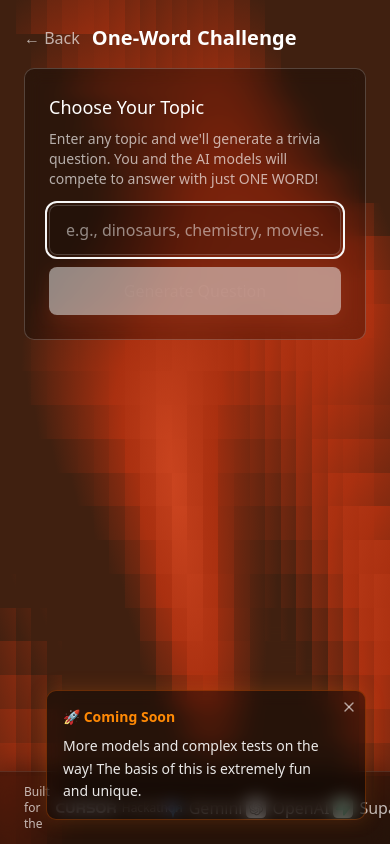
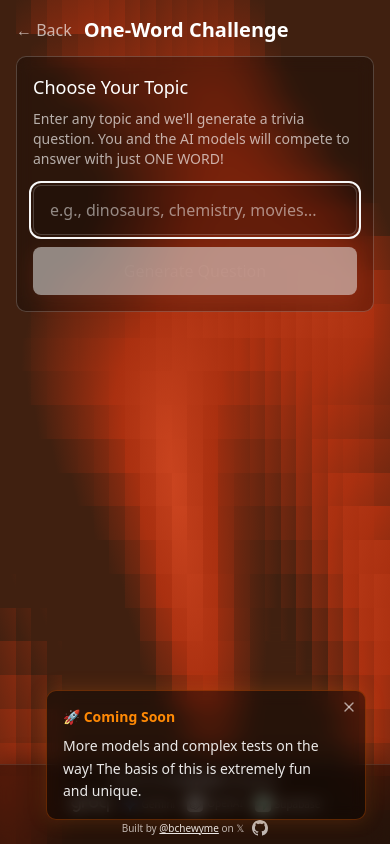
Before and after one commit to bchewy/canyoubeatgroq, a Next.js app: page /oneword in a window 390 px wide. Built offline with nearby package versions, Linux system fonts and the light colour scheme.

Commit message:
Refactor: improve styling and layout across OneWordPage, PlayPage, Footer, and HomeContent components for better responsiveness and visual consistency

```diff
--- a/app/oneword/page.tsx
+++ b/app/oneword/page.tsx
@@ -182,8 +182,8 @@ export default function OneWordPage() {
   }, []);
 
   return (
-    <div className="min-h-screen p-6 pb-32 flex flex-col items-center gap-6">
-      <div className="w-full max-w-2xl space-y-4">
+    <div className="min-h-screen p-4 sm:p-6 pb-32 flex flex-col items-center gap-4 sm:gap-6">
+      <div className="w-full max-w-2xl space-y-3 sm:space-y-4">
         <div className="flex items-center justify-between gap-2">
           <div className="flex items-center gap-3">
             <Link href="/" className="text-white/65 hover:text-white transition">
@@ -201,7 +201,7 @@ export default function OneWordPage() {
 
         {/* Topic Input */}
         {gameState === "topic-input" && (
-          <div className="border border-white/20 rounded-lg p-6 bg-black/30 backdrop-blur-sm space-y-4">
+          <div className="border border-white/20 rounded-lg p-4 sm:p-6 bg-black/30 backdrop-blur-sm space-y-3 sm:space-y-4">
             <div className="text-white">
               <h2 className="text-lg font-medium mb-2">Choose Your Topic</h2>
               <p className="text-sm text-white/65 mb-4">
@@ -237,25 +237,25 @@ export default function OneWordPage() {
 
         {/* Loading */}
         {gameState === "loading" && (
-          <div className="border border-white/20 rounded-lg p-8 bg-black/30 backdrop-blur-sm">
+          <div className="border border-white/20 rounded-lg p-6 sm:p-8 bg-black/30 backdrop-blur-sm">
             <div className="text-center text-white">
-              <div className="text-lg mb-2">Generating question about &quot;{topic}&quot;...</div>
-              <div className="text-sm text-white/65">Using groq/compound-mini</div>
+              <div className="text-base sm:text-lg mb-2">Generating question about &quot;{topic}&quot;...</div>
+              <div className="text-xs sm:text-sm text-white/65">Using groq/compound-mini</div>
             </div>
           </div>
         )}
 
         {/* Countdown */}
         {gameState === "countdown" && question && (
-          <div className="border border-white/20 rounded-lg p-6 bg-black/30 backdrop-blur-sm space-y-4">
-            <div className="text-lg font-medium text-white mb-2">{question.question}</div>
-            <div className="text-center text-6xl font-bold py-8 text-white">{countdown}</div>
+          <div className="border border-white/20 rounded-lg p-4 sm:p-6 bg-black/30 backdrop-blur-sm space-y-3 sm:space-y-4">
+            <div className="text-base sm:text-lg font-medium text-white mb-2">{question.question}</div>
+            <div className="text-center text-4xl sm:text-6xl font-bold py-6 sm:py-8 text-white">{countdown}</div>
           </div>
         )}
 
         {/* Answering */}
         {gameState === "answering" && question && (
-          <div className="border border-white/20 rounded-lg p-6 bg-black/30 backdrop-blur-sm space-y-4">
+          <div className="border border-white/20 rounded-lg p-4 sm:p-6 bg-black/30 backdrop-blur-sm space-y-3 sm:space-y-4">
             <div className="text-lg font-medium text-white mb-4">{question.question}</div>
             <form
               onSubmit={(e) => {
@@ -304,25 +304,25 @@ export default function OneWordPage() {
 
         {/* Judging */}
         {gameState === "judging" && question && (
-          <div className="border border-white/20 rounded-lg p-8 bg-black/30 backdrop-blur-sm">
-            <div className="text-center space-y-4">
-              <div className="text-lg font-medium text-white">Judging answers...</div>
+          <div className="border border-white/20 rounded-lg p-6 sm:p-8 bg-black/30 backdrop-blur-sm">
+            <div className="text-center space-y-3 sm:space-y-4">
+              <div className="text-base sm:text-lg font-medium text-white">Judging answers...</div>
               <div className="flex items-center justify-center gap-2 text-white/65">
                 <div className="w-2 h-2 rounded-full bg-white/80 animate-bounce" style={{ animationDelay: "0ms" }}></div>
                 <div className="w-2 h-2 rounded-full bg-white/80 animate-bounce" style={{ animationDelay: "150ms" }}></div>
                 <div className="w-2 h-2 rounded-full bg-white/80 animate-bounce" style={{ animationDelay: "300ms" }}></div>
               </div>
-              <div className="text-sm text-white/50">Using groq/compound to reason...</div>
+              <div className="text-xs sm:text-sm text-white/50">Using groq/compound to reason...</div>
             </div>
           </div>
         )}
 
         {/* Results */}
         {gameState === "results" && question && judgment && (
-          <div className="space-y-4">
+          <div className="space-y-3 sm:space-y-4">
             {/* Winner Banner */}
             <div
-              className={`border rounded-lg p-6 backdrop-blur-sm ${
+              className={`border rounded-lg p-4 sm:p-6 backdrop-blur-sm ${
                 judgment.winner === "user"
                   ? "bg-green-950/40 border-green-500/40"
                   : judgment.winner === "ai"
@@ -331,7 +331,7 @@ export default function OneWordPage() {
               }`}
             >
               <div
-                className={`text-2xl font-bold mb-2 ${
+                className={`text-xl sm:text-2xl font-bold mb-2 ${
                   judgment.winner === "user"
                     ? "text-green-400"
                     : judgment.winner === "ai"
@@ -343,46 +343,46 @@ export default function OneWordPage() {
                 {judgment.winner === "ai" && "🤖 AI Wins"}
                 {judgment.winner === "tie" && "🤝 It&apos;s a Tie!"}
               </div>
-              <div className="text-sm text-white/80">
+              <div className="text-xs sm:text-sm text-white/80">
                 Question: <span className="font-medium">{question.question}</span>
               </div>
             </div>
 
             {/* Judge Reasoning */}
-            <div className="border border-white/20 rounded-lg p-4 bg-black/30 backdrop-blur-sm">
-              <div className="text-sm font-semibold text-white/80 mb-2">
+            <div className="border border-white/20 rounded-lg p-3 sm:p-4 bg-black/30 backdrop-blur-sm">
+              <div className="text-xs sm:text-sm font-semibold text-white/80 mb-2">
                 🧠 Judge&apos;s Reasoning (groq/compound):
               </div>
-              <div className="text-sm text-white/90 whitespace-pre-wrap font-mono bg-black/20 p-3 rounded">
+              <div className="text-xs sm:text-sm text-white/90 whitespace-pre-wrap font-mono bg-black/20 p-2 sm:p-3 rounded">
                 {judgment.reasoning}
               </div>
             </div>
 
             {/* User Answer */}
-            <div className="border border-white/20 rounded-lg p-4 bg-black/30 backdrop-blur-sm">
-              <div className="flex items-center justify-between">
-                <div>
-                  <div className="text-sm text-white/65">Your Answer:</div>
-                  <div className="text-lg font-medium text-white">{userAnswer}</div>
+            <div className="border border-white/20 rounded-lg p-3 sm:p-4 bg-black/30 backdrop-blur-sm">
+              <div className="flex items-center justify-between gap-2">
+                <div className="min-w-0 flex-1">
+                  <div className="text-xs sm:text-sm text-white/65">Your Answer:</div>
+                  <div className="text-base sm:text-lg font-medium text-white truncate">{userAnswer}</div>
                 </div>
-                <div className="text-right">
+                <div className="text-right flex-shrink-0">
                   <div
-                    className={`text-xl font-bold ${
+                    className={`text-base sm:text-xl font-bold ${
                       judgment.userCorrect ? "text-green-400" : "text-red-400"
                     }`}
                   >
                     {judgment.userCorrect ? "✓ Correct" : "✗ Incorrect"}
                   </div>
-                  <div className="text-sm text-white/65">{userTimeMs} ms</div>
+                  <div className="text-xs sm:text-sm text-white/65">{userTimeMs} ms</div>
                 </div>
               </div>
             </div>
 
             {/* AI Results */}
-            <div className="border border-white/20 rounded-lg p-4 bg-black/30 backdrop-blur-sm">
-              <div className="text-sm font-semibold text-white/80 mb-3">AI Models:</div>
+            <div className="border border-white/20 rounded-lg p-3 sm:p-4 bg-black/30 backdrop-blur-sm">
+              <div className="text-xs sm:text-sm font-semibold text-white/80 mb-3">AI Models:</div>
               {judgment.aiResults.length === 0 ? (
-                <div className="text-sm text-amber-400/80 py-4 text-center">
+                <div className="text-xs sm:text-sm text-amber-400/80 py-4 text-center">
                   No AI model results available. This may happen if the API is slow or there was an error.
                   <div className="text-xs text-white/50 mt-2">Check the console for details.</div>
                 </div>
@@ -393,11 +393,11 @@ export default function OneWordPage() {
                     return (
                       <div
                         key={ai.model}
-                        className="flex items-center justify-between py-2 border-b border-white/10 last:border-0"
+                        className="flex items-center justify-between py-2 border-b border-white/10 last:border-0 gap-2"
                       >
-                        <div className="flex items-center gap-2">
+                        <div className="flex items-center gap-1.5 sm:gap-2 min-w-0 flex-1">
                           <span
-                            className={`text-lg ${
+                            className={`text-base sm:text-lg flex-shrink-0 ${
                               ai.correct ? "text-green-400" : "text-red-400"
                             }`}
                           >
@@ -406,14 +406,14 @@ export default function OneWordPage() {
                           <ModelIcon
                             provider={aiResult?.provider}
                             modelName={ai.model}
-                            className="w-4 h-4"
+                            className="w-3 h-3 sm:w-4 sm:h-4 flex-shrink-0"
                           />
-                          <span className="text-white font-medium">{ai.model}</span>
+                          <span className="text-xs sm:text-sm text-white font-medium truncate">{ai.model}</span>
                         </div>
-                        <div className="text-right">
-                          <div className="text-white font-mono">{ai.answer || "(no answer)"}</div>
+                        <div className="text-right flex-shrink-0">
+                          <div className="text-xs sm:text-sm text-white font-mono">{ai.answer || "(no answer)"}</div>
                           {aiResult && (
-                            <div className="text-xs text-white/50">{aiResult.timeMs} ms</div>
+                            <div className="text-[10px] sm:text-xs text-white/50">{aiResult.timeMs} ms</div>
                           )}
                         </div>
                       </div>
@@ -424,7 +424,7 @@ export default function OneWordPage() {
             </div>
 
             {/* Expected Answer */}
-            <div className="border border-white/20 rounded-lg p-4 bg-black/30 backdrop-blur-sm">
+            <div className="border border-white/20 rounded-lg p-3 sm:p-4 bg-black/30 backdrop-blur-sm">
               <div className="text-sm text-white/65">Expected Answer:</div>
               <div className="text-lg font-medium text-white">{question.expectedAnswer}</div>
             </div>
--- a/components/Footer.tsx
+++ b/components/Footer.tsx
@@ -8,73 +8,73 @@ export default function Footer() {
         boxShadow: '0 -4px 20px rgba(0, 0, 0, 0.3)'
       }}
     >
-      <div className="max-w-7xl mx-auto px-6 py-3">
-        <div className="flex items-center justify-between gap-4">
+      <div className="max-w-7xl mx-auto px-3 sm:px-6 py-2 sm:py-3">
+        <div className="flex flex-col sm:flex-row items-center justify-between gap-2 sm:gap-4">
           {/* Left: Cursor Hackathon */}
-          <div className="flex items-center gap-1.5">
-            <span className="text-xs text-white/70">
+          <div className="flex items-center gap-1 sm:gap-1.5">
+            <span className="text-[10px] sm:text-xs text-white/70">
               Built for the
             </span>
             <Image
               src="/cursor.svg"
               alt="Cursor"
-              width={60}
-              height={12}
-              className="opacity-80 hover:opacity-100 transition-opacity"
+              width={50}
+              height={10}
+              className="opacity-80 hover:opacity-100 transition-opacity sm:w-[60px] sm:h-[12px]"
               style={{ filter: 'invert(1)' }}
             />
-            <span className="text-xs text-white/70">
+            <span className="text-[10px] sm:text-xs text-white/70">
               Hackathon
             </span>
           </div>
 
           {/* Center: AI provider logos */}
-          <div className="flex items-center gap-6">
-            <div className="flex items-center gap-1.5 group">
+          <div className="flex items-center gap-3 sm:gap-6 flex-wrap justify-center">
+            <div className="flex items-center gap-1 sm:gap-1.5 group">
               <Image
                 src="/groq.svg"
                 alt="Groq"
-                width={50}
-                height={12}
-                className="opacity-70 group-hover:opacity-100 transition-opacity"
+                width={40}
+                height={10}
+                className="opacity-70 group-hover:opacity-100 transition-opacity sm:w-[50px] sm:h-[12px]"
                 style={{ filter: 'invert(1)' }}
               />
             </div>
-            <div className="flex items-center gap-1.5 group">
+            <div className="flex items-center gap-1 sm:gap-1.5 group">
               <Image
                 src="/gemini.svg"
                 alt="Gemini"
-                width={20}
-                height={20}
-                className="opacity-70 group-hover:opacity-100 transition-opacity"
+                width={16}
+                height={16}
+                className="opacity-70 group-hover:opacity-100 transition-opacity sm:w-[20px] sm:h-[20px]"
               />
-              <span className="text-white/70 group-hover:text-white/90 transition-colors">Gemini</span>
+              <span className="text-[10px] sm:text-xs text-white/70 group-hover:text-white/90 transition-colors">Gemini</span>
             </div>
-            <div className="flex items-center gap-1.5 group">
+            <div className="flex items-center gap-1 sm:gap-1.5 group">
               <Image
                 src="/openai.svg"
                 alt="OpenAI"
-                width={20}
-                height={20}
-                className="opacity-70 group-hover:opacity-100 transition-opacity"
+                width={16}
+                height={16}
+                className="opacity-70 group-hover:opacity-100 transition-opacity sm:w-[20px] sm:h-[20px]"
               />
-              <span className="text-white/70 group-hover:text-white/90 transition-colors">OpenAI</span>
+              <span className="text-[10px] sm:text-xs text-white/70 group-hover:text-white/90 transition-colors">OpenAI</span>
             </div>
-            <div className="flex items-center gap-1.5 group">
+            <div className="flex items-center gap-1 sm:gap-1.5 group">
               <Image
                 src="/supabase.svg"
                 alt="Supabase"
-                width={20}
-                height={20}
-                className="opacity-70 group-hover:opacity-100 transition-opacity"
+                width={16}
+                height={16}
+                className="opacity-70 group-hover:opacity-100 transition-opacity sm:w-[20px] sm:h-[20px]"
               />
-              <span className="text-white/70 group-hover:text-white/90 transition-colors">Supabase</span>
+              <span className="text-[10px] sm:text-xs text-white/70 group-hover:text-white/90 transition-colors">Supabase</span>
             </div>
           </div>
 
           {/* Right: Built by credit */}
-          <div className="flex items-center gap-3">
-            <div className="text-xs text-white/70">
+          <div className="flex items-center gap-2 sm:gap-3">
+            <div className="text-[10px] sm:text-xs text-white/70">
               Built by{" "}
               <a
                 href="https://x.com/bchewyme"
@@ -94,11 +94,11 @@ export default function Footer() {
               aria-label="View source on GitHub"
             >
               <svg
-                width="20"
-                height="20"
+                width="16"
+                height="16"
                 viewBox="0 0 16 16"
                 fill="currentColor"
-                className="text-white"
+                className="text-white sm:w-5 sm:h-5"
               >
                 <path d="M8 0C3.58 0 0 3.58 0 8c0 3.54 2.29 6.53 5.47 7.59.4.07.55-.17.55-.38 0-.19-.01-.82-.01-1.49-2.01.37-2.53-.49-2.69-.94-.09-.23-.48-.94-.82-1.13-.28-.15-.68-.52-.01-.53.63-.01 1.08.58 1.23.82.72 1.21 1.87.87 2.33.66.07-.52.28-.87.51-1.07-1.78-.2-3.64-.89-3.64-3.95 0-.87.31-1.59.82-2.15-.08-.2-.36-1.02.08-2.12 0 0 .67-.21 2.2.82.64-.18 1.32-.27 2-.27.68 0 1.36.09 2 .27 1.53-1.04 2.2-.82 2.2-.82.44 1.1.16 1.92.08 2.12.51.56.82 1.27.82 2.15 0 3.07-1.87 3.75-3.65 3.95.29.25.54.73.54 1.48 0 1.07-.01 1.93-.01 2.2 0 .21.15.46.55.38A8.013 8.013 0 0016 8c0-4.42-3.58-8-8-8z"></path>
               </svg>
--- a/components/HomeContent.tsx
+++ b/components/HomeContent.tsx
@@ -43,9 +43,9 @@ export default function HomeContent({ entries }: { entries: LeaderboardEntry[] }
     : entries.filter(e => GROQ_MODELS.includes(e.aiModel));
 
   return (
-    <div className="min-h-screen flex flex-col items-center justify-center p-8 pb-32 gap-8">
-      <div className="text-center space-y-6">
-        <h1 className="text-4xl sm:text-6xl font-extrabold tracking-tight text-white drop-shadow-[0_2px_8px_rgba(0,0,0,.45)] flex items-center gap-3 justify-center">
+    <div className="min-h-screen flex flex-col items-center justify-center p-4 sm:p-8 pb-32 gap-6 sm:gap-8">
+      <div className="text-center space-y-4 sm:space-y-6">
+        <h1 className="text-3xl sm:text-4xl md:text-6xl font-extrabold tracking-tight text-white drop-shadow-[0_2px_8px_rgba(0,0,0,.45)] flex flex-wrap items-center gap-2 sm:gap-3 justify-center">
           Can{" "}
           <span className="bg-gradient-to-r from-orange-400 via-red-500 to-orange-400 bg-clip-text text-transparent animate-pulse drop-shadow-[0_0_20px_rgba(249,115,22,0.6)]" style={{ filter: 'drop-shadow(0 0 20px rgba(249, 115, 22, 0.6))' }}>
             you
@@ -57,7 +57,7 @@ export default function HomeContent({ entries }: { entries: LeaderboardEntry[] }
           </svg>
           ?
         </h1>
-        <p className="text-lg text-white/90 drop-shadow-[0_1px_4px_rgba(0,0,0,.45)] max-w-2xl">
+        <p className="text-sm sm:text-base md:text-lg text-white/90 drop-shadow-[0_1px_4px_rgba(0,0,0,.45)] max-w-2xl px-4">
           Test your speed against the fastest AI models. Solve problems faster than AI to win.
         </p>
         <div className="flex flex-col sm:flex-row gap-6 justify-center items-center text-white/80 text-sm max-w-2xl mx-auto pt-2">
@@ -96,26 +96,33 @@ export default function HomeContent({ entries }: { entries: LeaderboardEntry[] }
         </Link>
       </div>
       <div className="w-full max-w-xl">
-        <h2 className="font-semibold mb-2 text-white drop-shadow-[0_1px_4px_rgba(0,0,0,.45)]">Today&apos;s Top 10</h2>
+        <h2 className="font-semibold mb-2 text-white drop-shadow-[0_1px_4px_rgba(0,0,0,.45)] text-sm sm:text-base">Today&apos;s Top 10</h2>
         <div className="border border-white/20 rounded-lg bg-black/30 backdrop-blur-sm" role="list">
           {filteredEntries.length === 0 ? (
-            <div className="p-4 text-sm text-white/80">Be first. Set the pace.</div>
+            <div className="p-3 sm:p-4 text-xs sm:text-sm text-white/80">Be first. Set the pace.</div>
           ) : (
             filteredEntries.map((e, i) => (
-              <div key={i} className="p-3 flex items-center justify-between text-sm border-t first:border-0 border-white/10" role="listitem">
-                <div className="flex items-center gap-3">
-                  <span className="w-6 text-right text-white font-semibold">{i + 1}</span>
+              <div key={i} className="p-2 sm:p-3 flex items-center justify-between gap-2 text-xs sm:text-sm border-t first:border-0 border-white/10" role="listitem">
+                <div className="flex items-center gap-2 sm:gap-3 min-w-0 flex-1">
+                  <span className="w-4 sm:w-6 text-right text-white font-semibold flex-shrink-0">{i + 1}</span>
                   <div
-                    className="w-8 h-8 rounded-full flex items-center justify-center text-white text-xs font-bold"
+                    className="w-6 h-6 sm:w-8 sm:h-8 rounded-full flex items-center justify-center text-white text-[10px] sm:text-xs font-bold flex-shrink-0"
                     style={{ backgroundColor: getAvatarColor(e.userHandle) }}
                   >
                     {getInitials(e.userHandle)}
                   </div>
-                  <span className="font-mono text-white">{e.userHandle}</span>
+                  <span className="font-mono text-white text-xs sm:text-sm truncate">{e.userHandle}</span>
                 </div>
-                <div className="font-mono text-white text-right">
-                  <div className="text-xs text-white/50 flex items-center justify-end gap-1">beat <ModelIcon modelName={e.aiModel} className="w-3 h-3" /> {e.aiModel}</div>
-                  <div>+{e.winMarginMs} ms <span className="text-white/60">({e.userTimeMs} {"<"} {e.aiTimeMs})</span></div>
+                <div className="font-mono text-white text-right flex-shrink-0">
+                  <div className="text-[10px] sm:text-xs text-white/50 flex items-center justify-end gap-1">
+                    <span className="hidden sm:inline">beat</span>
+                    <ModelIcon modelName={e.aiModel} className="w-2.5 h-2.5 sm:w-3 sm:h-3" />
+                    <span className="truncate max-w-[60px] sm:max-w-none">{e.aiModel}</span>
+                  </div>
+                  <div className="text-[10px] sm:text-sm">
+                    +{e.winMarginMs} ms
+                    <span className="hidden sm:inline text-white/60"> ({e.userTimeMs} {"<"} {e.aiTimeMs})</span>
+                  </div>
                 </div>
               </div>
             ))
```
Also changed, not shown: app/play/page.tsx (+27 -27 lines).
